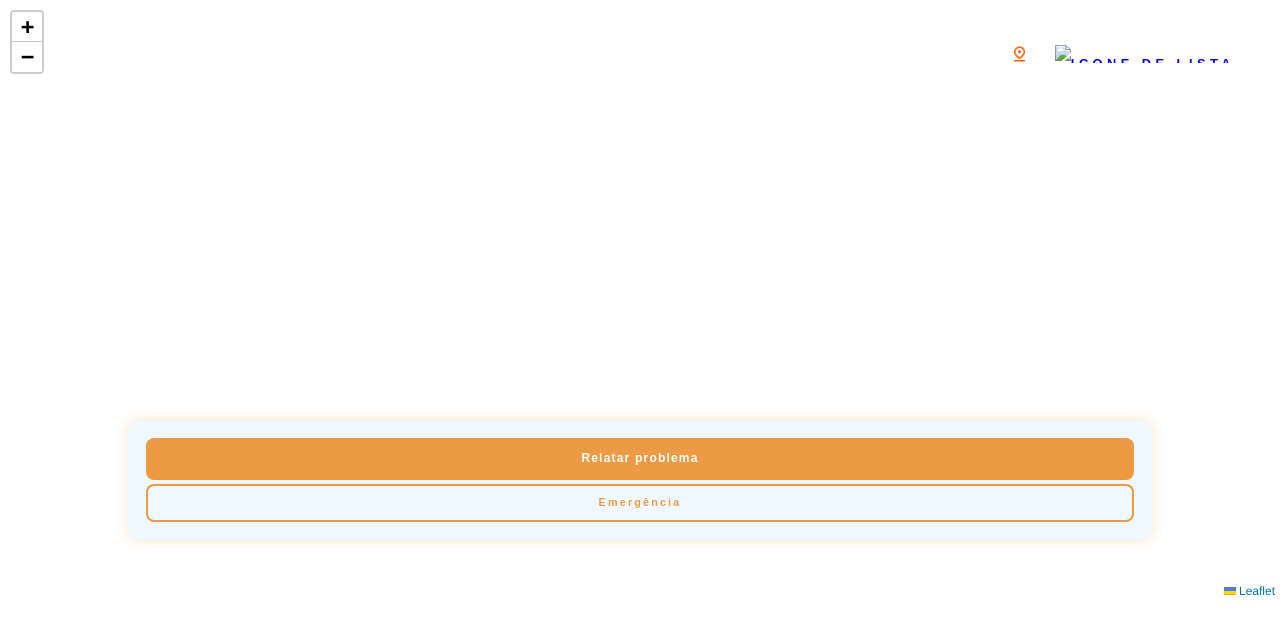
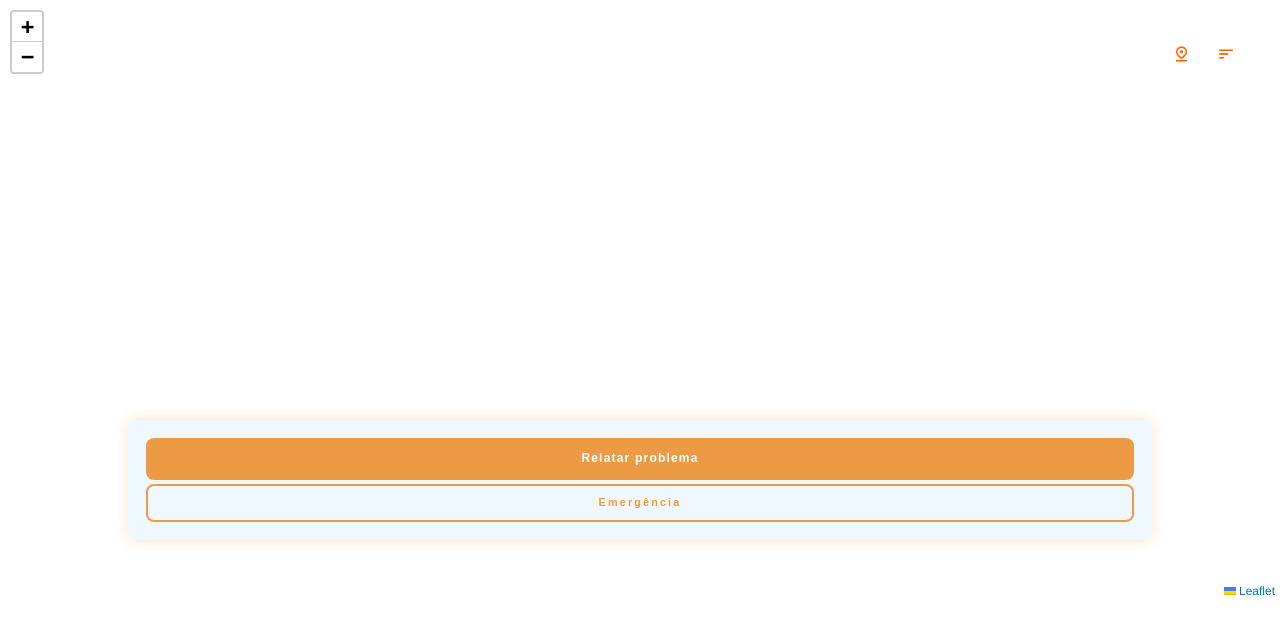
Before and after one commit to cleberalmeidaffsr/SafeZoneApp, a plain HTML site: page index.html in a window 1280 px wide. Drawn offline with nearby package versions, Linux system fonts and the light colour scheme.

Commit message:
Update index.html

```diff
--- a/index.html
+++ b/index.html
@@ -24,7 +24,7 @@
 						<ul>
 							<li><a href="index.html"><img src="/images/icon_pindrop.png"
 										alt="Icone de Localização"></a></li>
-							<li><a href="#"><img src="/images/icon_lista" alt="Icone de lista"></a></li>
+							<li><a href="#"><img src="/images/icon_lista.png" alt="Icone de lista"></a></li>
 						</ul>
 					</div>
 				</ul>
```
